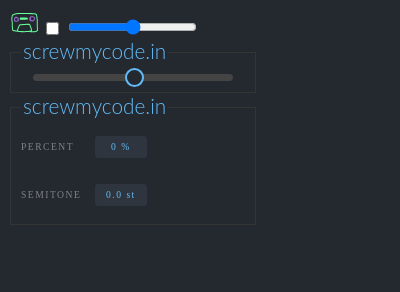
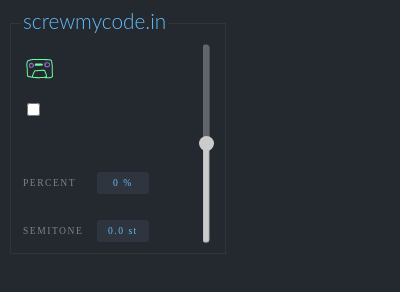
Before and after one commit to bamdadfr/screwmycode-in--extension, a browser extension: page app/pages/popup.html in a window 400 px wide. Drawn offline with Linux system fonts and the light colour scheme.

Commit message:
improvements

```diff
--- a/app/pages/popup.html
+++ b/app/pages/popup.html
@@ -5,47 +5,59 @@
     <meta name="viewport" content="width=device-width, initial-scale=1.0">
     <title>Twitch Channels Reverser</title>
     <link rel="stylesheet" href="../styles/popup.css">
+    <link rel="stylesheet" href="../styles/slider.css">
 </head>
 <body>
 
-    <img src="../images/k7.svg" width="30px" />
 
-    <label class="switch">
-        <input id="checkbox" type="checkbox">
-        <input id="fader" type="range" min="0.5" max="1.5" step="0.001" value="0">
-
-        <span class="slider round"></span>
-    </label>
-
-    <div id="content" class="control-set">
-        <fieldset>
-            <legend>screwmycode.in</legend>
-            <div class="sliders">
-                <!-- <label>height</label> -->
-                <slider floor="0" ceiling="400" step="10" precision="1" ng-model="dimensions.height" highlight="left" class="ng-pristine ng-untouched ng-valid ng-isolate-scope">
-                    <div class="bar">
-                        <div id="slider-bar-color" />
-                        <!-- <div class="selection"></div> -->
-                    </div>
-                    <div id="slider-bar-handle" />
-                    <!-- <div class="bubble limit low ng-binding">0</div>
-                    <div class="bubble limit high ng-binding" style="left: 406px;">400</div>
-                    <div class="bubble value low ng-binding" style="left: 222px;">220</div> -->
-                </slider>
-                <!-- <div class="value ng-binding">220px</div> -->
-            </div>
-        </fieldset>
-    </div>
 
     <div>
         <fieldset>
             <legend>screwmycode.in</legend>
 
-            <!-- <input id="toggle-include-margin" type="checkbox" checked="" ng-model="generatedIncludeMargin" ng-change="checkIncludeMargin()" class="toggle ng-pristine ng-untouched ng-valid">
-            <label for="toggle-include-margin" class="toggle-control"></label>
-            <span class="toggle-text">include margin</span> -->
+            <div class="flex-container">
 
-            <div class="indicator">
+                <div class="first-col">
+
+                    <div class="first-col first-row">
+
+                        <p>
+                            <img src="../images/k7.svg" width="30px" />
+                        </p>
+
+                        <p>
+                            <label class="switch">
+                                <input id="checkbox" type="checkbox">
+                            </label>
+                        </p>
+
+                    </div>
+
+                    <div class="first-col second-row">
+
+                        <div class="indicator">
+                            <span class="direction">percent</span>
+                            <span id="newPercent" class="changes"></span>
+                        </div>
+
+                        <div class="indicator">
+                            <span class="direction">semitone</span>
+                            <span id="newTone" class="changes"></span>
+                        </div>
+
+                    </div>
+
+                </div>
+
+                <div class="second-col">
+                    <div class="second-col first-row">
+                        <input class="slider" type="range" min="0.5" max="1.5" step="0.001" value="1">
+                    </div>
+                </div>
+
+            </div>
+
+            <!-- <div class="indicator">
                 <span class="direction">percent</span>
                 <span id="newPercent" class="changes"></span>
             </div>
@@ -53,9 +65,21 @@
             <div class="indicator">
                 <span class="direction">semitone</span>
                 <span id="newTone" class="changes"></span>
-            </div>
+            </div> -->
+
         </fieldset>
     </div>
+
+    <!-- <div>
+        <fieldset>
+            <legend>screwmycode.in</legend>
+
+            <input id="toggle-include-margin" type="checkbox" checked="" ng-model="generatedIncludeMargin" ng-change="checkIncludeMargin()" class="toggle ng-pristine ng-untouched ng-valid">
+            <label for="toggle-include-margin" class="toggle-control"></label>
+            <span class="toggle-text">include margin</span>
+
+        </fieldset>
+    </div> -->
 
     <script src="../scripts/popup.js"></script>
 </body>
--- a/app/scripts/contentscript.js
+++ b/app/scripts/contentscript.js
@@ -49,6 +49,7 @@ const init = async () => {
 
 }
 
+// TODO: add real dom element ready
 setTimeout (() => {
 
     init ()
--- a/app/scripts/popup.js
+++ b/app/scripts/popup.js
@@ -1,10 +1,8 @@
 /* eslint-disable no-undef */
 const checkbox = document.getElementById ('checkbox')
-const fader = document.getElementById ('fader')
+const slider = document.getElementsByClassName ('slider')[0]
 const newPercent = document.getElementById ('newPercent')
 const newTone = document.getElementById ('newTone')
-const sliderBarColor = document.getElementById ('slider-bar-color')
-const sliderBarHandle = document.getElementById ('slider-bar-handle')
 
 // prefering 'oninput' instead of 'onchange'
 // because 'onchange' updates only when mouse up
@@ -22,7 +20,7 @@ checkbox.oninput = async (e) => {
 }
 
 // listen on fader input
-fader.oninput = async (e) => {
+slider.oninput = async (e) => {
 
     const storage = await browser.storage.local.get ()
 
@@ -35,13 +33,13 @@ fader.oninput = async (e) => {
 
 const computePercentValue = (speed) => {
 
-    return (speed * 100 - 100).toFixed (0) + ' %'
+    return (speed * 100 - 100).toFixed (0)
 
 }
 
 const computeToneValue = (speed) => {
 
-    return (12 * (Math.log (speed) / Math.log (2))).toFixed (1) + ' st'
+    return (12 * (Math.log (speed) / Math.log (2))).toFixed (1)
 
 }
 
@@ -61,11 +59,11 @@ const updateIndicator = (type, indicator, value, noAnimation) => {
 
     if (type === 'percent') {
 
-        indicator.textContent = computePercentValue (value)
+        indicator.textContent = computePercentValue (value) + ' %'
 
     } else if (type === 'tone') {
 
-        indicator.textContent = computeToneValue (value)
+        indicator.textContent = computeToneValue (value) + ' st'
 
     }
 
@@ -77,76 +75,60 @@ const updateIndicator = (type, indicator, value, noAnimation) => {
 
 }
 
+// https://github.com/processing/p5.js/blob/master/src/math/calculation.js#L450
+const rangeMap = (n, start1, stop1, start2, stop2) => {
+
+    return (n - start1) / (stop1 - start1) * (stop2 - start2) + start2
+
+}
+
 const updateSlider = (value) => {
-
-    const speed = {
-        'value': value * 100,
-        'min': 50,
-        'max': 150,
-        'origin': 100,
-    }
-
-    const barColor = {
-        'size': null,
-        'anchorPos': null,
-        'anchorOpposite': null,
-        'min': 0, // px
-        'max': 100, // px
-    }
-
-    const barHandle = {
-        'pos': null,
-        'origin': 92.5 - 1, // 1 px is offset to center the handle visually
-        'min': 0, // px
-        'max': 185, // px
-    }
-
-    // https://github.com/processing/p5.js/blob/master/src/math/calculation.js#L450
-    const rangeMap = (n, start1, stop1, start2, stop2) => {
-
-        return (n - start1) / (stop1 - start1) * (stop2 - start2) + start2
-
-    }
 
     if (value === 1) {
 
-        sliderBarColor.style = 'display: none;'
+        slider.value = 1
 
-        sliderBarHandle.style = `left: ${barHandle.origin}px;`
+        slider.disabled = true
+
+        slider.style.setProperty ('--slider-handle-color', '#444')
+
+        slider.style.setProperty ('--slider-fill-padding-right', '0px')
+
+        slider.style.setProperty ('--slider-fill-border-right', '0px')
+
+        slider.style.setProperty ('--slider-fill-padding-left', '0px')
+
+        slider.style.setProperty ('--slider-fill-border-left', '0px')
 
     } else {
 
+        slider.value = value
+
+        slider.removeAttribute ('disabled')
+
+        slider.style.setProperty ('--slider-handle-color', '#63BCF8')
+
         if (value < 1) {
 
-            barColor.anchorPos = 'right'
+            slider.style.setProperty ('--slider-fill-padding-right', '0px')
 
-            barColor.anchorOpposite = 'left'
+            slider.style.setProperty ('--slider-fill-border-right', '0px')
 
-            barColor.size = rangeMap (speed.value, speed.min, speed.origin, barColor.max, barColor.min)
+            slider.style.setProperty ('--slider-fill-padding-left', rangeMap (value, 0.5, 1, 100, 0) + 'px')
 
-            barHandle.pos = rangeMap (speed.value, speed.min, speed.origin, barHandle.min, barHandle.origin)
+            slider.style.setProperty ('--slider-fill-border-left', '7px')
 
         } else {
 
-            barColor.anchorPos = 'left'
+            slider.style.setProperty ('--slider-fill-padding-left', '0px')
 
-            barColor.anchorOpposite = 'right'
+            slider.style.setProperty ('--slider-fill-border-left', '0px')
 
-            barColor.size = rangeMap (speed.value, speed.origin, speed.max, barColor.min, barColor.max)
+            slider.style.setProperty ('--slider-fill-padding-right', rangeMap (value, 1, 1.5, 0, 100) + 'px')
 
-            barHandle.pos = rangeMap (speed.value, speed.origin, speed.max, barHandle.origin, barHandle.max)
+            slider.style.setProperty ('--slider-fill-border-right', '7px')
 
         }
-
-        sliderBarColor.style = `
-            ${barColor.anchorPos}: 100px;
-            border-${barColor.anchorPos}: 0px solid;
-            border-${barColor.anchorOpposite}: ${barColor.size}px solid;
-        `
-
-        sliderBarHandle.style = `
-            left: ${barHandle.pos}px;
-        `
 
     }
 
@@ -187,9 +169,19 @@ const init = async () => {
 
     checkbox.checked = storage.isActive
 
-    if (storage.isActive) {
+    if (!storage.isActive) {
 
-        fader.value = storage.speed
+        slider.value = 1
+
+        updateIndicator ('percent', newPercent, 1, true)
+
+        updateIndicator ('tone', newTone, 1, true)
+
+        updateSlider (1)
+
+    } else {
+
+        slider.value = storage.speed
 
         updateIndicator ('percent', newPercent, storage.speed, true)
 
@@ -197,16 +189,6 @@ const init = async () => {
 
         updateSlider (storage.speed)
 
-    } else {
-
-        fader.value = 1
-
-        updateIndicator ('percent', newPercent, 1, true)
-
-        updateIndicator ('tone', newTone, 1, true)
-
-        updateSlider (1)
-
     }
 
 }
--- a/app/styles/popup.css
+++ b/app/styles/popup.css
@@ -2,15 +2,13 @@
 inspiration:
 https://codepen.io/carolineartz/pen/ogVXZj?editors=1010
 */
-
-/* TODO: https://www.w3schools.com/howto/howto_js_rangeslider.asp */
 
 html, body {
     background-color: #242930;
     color: #808386;
     font-family: 'Lato', 'Lucida Grande', 'Lucida Sans Unicode', Tahoma, Sans-Serif;
     overflow-x: hidden;
-    width: 250px;
+    width: 220px;
 }
 
 div {
@@ -18,9 +16,6 @@ div {
     padding: 0;
     border: 0;
     font: inherit;
-    vertical-align: baseline;
-    /* background-color: blue; */
-    /* height: 500px; */
 }
 
 /* box */
@@ -41,58 +36,7 @@ legend {
     font-size: 1.3em;
 }
 
-/* slider */
-
-.sliders {
-    text-align: center;
-}
-
-slider {
-    display: inline-block;
-    position: relative;
-    height: 7px;
-    width: 200px;
-    margin: 3px;
-    /* rotate: -90deg; */
-}
-
-slider div.bar {
-    width: 100%;
-    height: 100%;
-    border-radius: 7px;
-    background: #444;
-    /* overflow: hidden; */
-}
-
-slider div {
-    white-space: nowrap;
-    position: absolute;
-}
-
-#slider-bar-color {
-    color: #63BCF8;
-    height: 7px;
-    border-left: 90px solid;
-    border-right: 10px solid;
-    border-radius: 7px;
-    right: 100px;
-}
-
-#slider-bar-handle {
-    /* display: none; */
-    color: #63BCF8;
-    border: 2px solid;
-    cursor: pointer;
-    width: 15px;
-    height: 15px;
-    top: -6px;
-    background-color: #242930;
-    z-index: 2;
-    border-radius: 100%;
-    /* left: 0px; 0 to 185 px */
-}
-
-/* checkbox */
+/* toggle */
 
 .toggle + .toggle-control {
     outline: 0;
@@ -134,11 +78,10 @@ label, .value, .toggle-text {
 .indicator {
     font-size: 60%;
     white-space: nowrap;
-    font-family: 'Source Sans Pro','Avenir Next', AvenirNext;
+    font-family: 'Source Sans Pro', 'Avenir Next', 'AvenirNext';
     letter-spacing: 1.5px;
     text-transform: uppercase;
     line-height: 3rem;
-    height: 100%;
 }
 
 .indicator .direction {
@@ -148,8 +91,6 @@ label, .value, .toggle-text {
 
 .indicator .changes {
     width: 42px;
-    /* color: #054570;
-    background: #63BCF8; */
     color: #63BCF8;
     background: #2F353E;
     text-transform: none;
--- /dev/null
+++ b/app/styles/slider.css
@@ -0,0 +1,78 @@
+:root {
+
+    --slider-fill-padding-left: 100px;
+
+    --slider-fill-border-left: 0px;
+
+    --slider-fill-padding-right: 0px;
+
+    --slider-fill-border-right: 0px;
+
+    --slider-handle-color: black;
+}
+
+.flex-container {
+    height: 100%;
+    width: 100%;
+    display: flex;
+    align-items: center;
+    justify-content: center;
+}
+
+.first-col {
+    width: 160px;
+    height: 210px;
+}
+
+.first-col .first-row {
+    height: 105px;
+}
+
+.first-col .second-row {
+    height: 90px;
+}
+
+.second-col {
+    width: 30px;
+}
+
+.second-col .first-row {
+    rotate: -90deg;
+    margin-left: 5px;
+    margin-top: 170px;
+}
+
+.slider {
+    width: 200px;
+    height: 7px;
+    margin: 3px 0 3px 0;
+    -moz-appearance: none;
+    border-radius: 7px;
+    background: #444;
+}
+
+.slider::-moz-range-thumb {
+    color: var(--slider-handle-color);
+    border: 2px solid;
+    cursor: pointer;
+    width: 15px;
+    height: 15px;
+    background: #242930;
+    border-radius: 100%;
+}
+
+.slider::-moz-focus-outer {
+    border: 0;
+}
+
+.slider::-moz-range-track {
+    background: #63BCF8;
+    height: 7px;
+    width: 0px;
+    padding-left: var(--slider-fill-padding-left);
+    border-top-left-radius: var(--slider-fill-border-left);
+    border-bottom-left-radius: var(--slider-fill-border-left);
+    padding-right: var(--slider-fill-padding-right);
+    border-top-right-radius: var(--slider-fill-border-right);
+    border-bottom-right-radius: var(--slider-fill-border-right);
+}
--- a/package.json
+++ b/package.json
@@ -11,6 +11,7 @@
   },
   "devDependencies": {
     "@bamdadsabbagh/eslint-config": "^1.1.7",
+    "@bamdadsabbagh/stylelint-config": "^1.0.7",
     "webextension-toolbox": "latest"
   },
   "dependencies": {}
```
Also changed, not shown: 2 other files.
